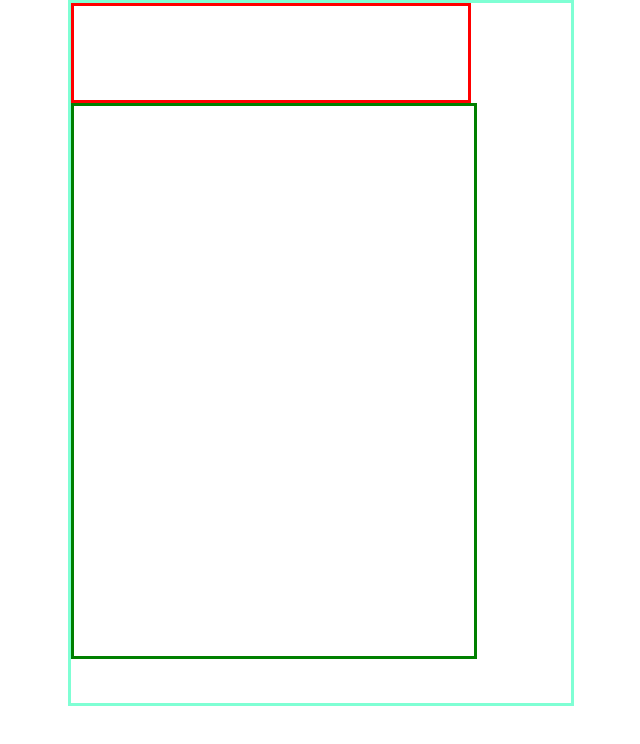
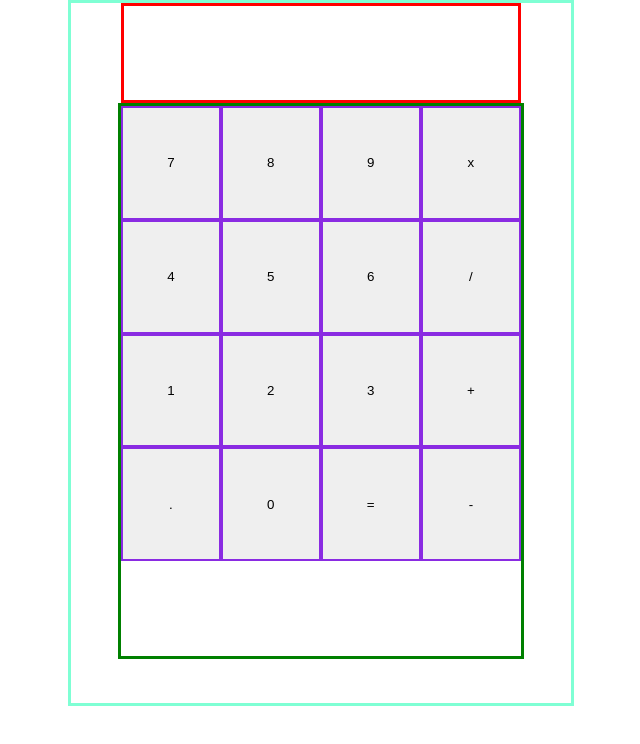
Before and after one commit to dianagatcan/CalculatorReact, a React (Create React App) app: page / in a window 1280 px wide. Shown: the top 744 px of the page, without its empty margins (319-959 px from the left). Built offline with nearby package versions, Linux system fonts and the light colour scheme.

Commit message:
add buttons on keypad

```diff
--- a/src/components/App.jsx
+++ b/src/components/App.jsx
@@ -1,10 +1,16 @@
 import React from "react";
 import Screen from "./Screen/Screen"
-import ButtonBox from "./ButtonBox/ButtonBox"
+import Button from "./Button/Button";
 
 export default function App(){
+
+    const keys=[7,8,9, 'x', 4, 5, 6, '/', 1, 2, 3, '+', '.', 0, '=', '-']
+
+
     return (<div className="main">
     <Screen />
-    <ButtonBox />
+    <div className="wrapper">
+     {(keys.map(key => <Button text={key} />))}
+    </div>
     </div>)
 }
--- a/src/components/Button/Button.jsx
+++ b/src/components/Button/Button.jsx
@@ -2,6 +2,6 @@ import React from "react";
 import './styles.css';
 
 
-export default function Button(){
-    return <button className="button">Holla</button>
+export default function Button(props){
+    return <button className="button">{props.text}</button>
 }
--- a/src/components/ButtonBox/ButtonBox.jsx
+++ /dev/null
@@ -1,7 +0,0 @@
-import React from "react";
-import './styles.css'
-
-export default function ButtonBox(){
-    return <div className="box">
-    </div>
-}
--- a/src/components/ButtonBox/styles.css
+++ /dev/null
@@ -1,5 +0,0 @@
-.box {
-  width: 400px;
-  height: 550px;
-  border: 3px solid green;
-}
--- a/src/components/Screen/styles.css
+++ b/src/components/Screen/styles.css
@@ -1,4 +1,5 @@
 .screen {
+  margin: 0 auto;
   width: 400px;
   height: 100px;
   border: 3px solid red;
--- a/src/index.css
+++ b/src/index.css
@@ -14,4 +14,16 @@ body {
   width: 500px;
   height: 700px;
   border: 3px solid aquamarine;
+  align-items: center;
+  justify-content: center;
 }
+
+.wrapper {
+  margin: 0 auto;
+  width: 400px;
+  height: 550px;
+  border: 3px solid green;
+  display: grid;
+  grid-template-columns: auto auto auto auto;
+  grid-template-rows: auto auto auto auto auto;
+}
```
